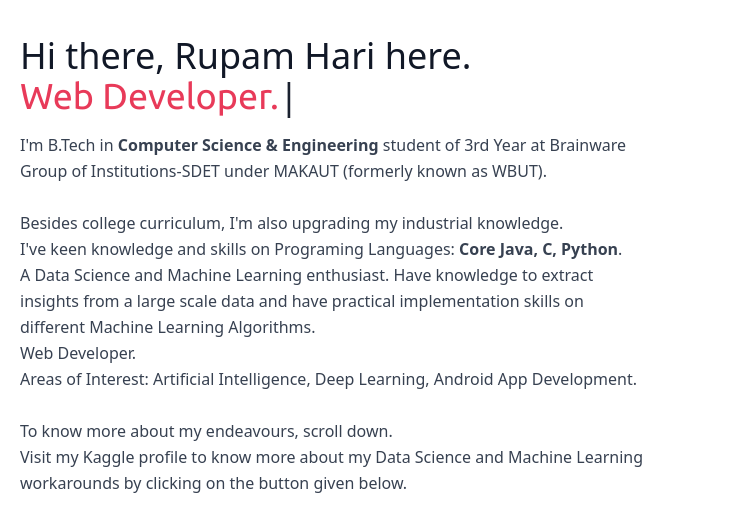
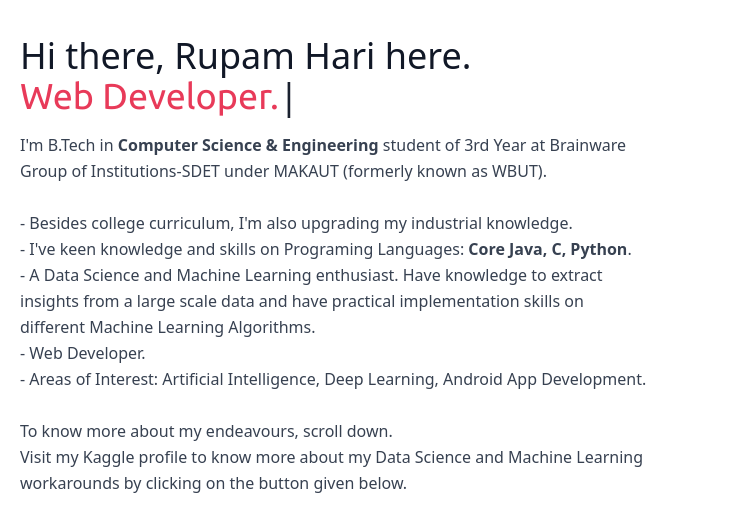
Before and after one commit to hrupam/portfolio, a plain HTML site: page index.html in a window 1280 px wide. Shown: the part 208-733 px from the top of the page, 0-743 px from the left. Drawn offline with nearby package versions, Linux system fonts and the light colour scheme.

Commit message:
organised about description

```diff
--- a/index.html
+++ b/index.html
@@ -68,13 +68,14 @@
                 <p class="mb-8 leading-relaxed">I'm B.Tech in <strong>Computer Science & Engineering</strong> student
                     of 3rd Year at
                     Brainware Group of Institutions-SDET under MAKAUT (formerly known as WBUT). <br>
-                    <br>Besides college curriculum, I'm also upgrading my industrial knowledge.
-                    <br>I've keen knowledge and skills on Programing Languages: <strong>Core Java, C,
+                    <br>- Besides college curriculum, I'm also upgrading my industrial knowledge.
+                    <br>- I've keen knowledge and skills on Programing Languages: <strong>Core Java, C,
                         Python</strong>.
-                    <br>A Data Science and Machine Learning enthusiast. Have knowledge to extract insights from a large
+                    <br>- A Data Science and Machine Learning enthusiast. Have knowledge to extract insights from a
+                    large
                     scale data and have practical implementation skills on different Machine Learning Algorithms.
-                    <br>Web Developer.
-                    <br>Areas of Interest: Artificial Intelligence, Deep Learning, Android App Development.<br>
+                    <br>- Web Developer.
+                    <br>- Areas of Interest: Artificial Intelligence, Deep Learning, Android App Development.<br>
                     <br>To know more about my endeavours, scroll down.
                     <br>Visit my Kaggle profile to know more about my Data Science and Machine Learning workarounds by
                     clicking on the button given below.
```
